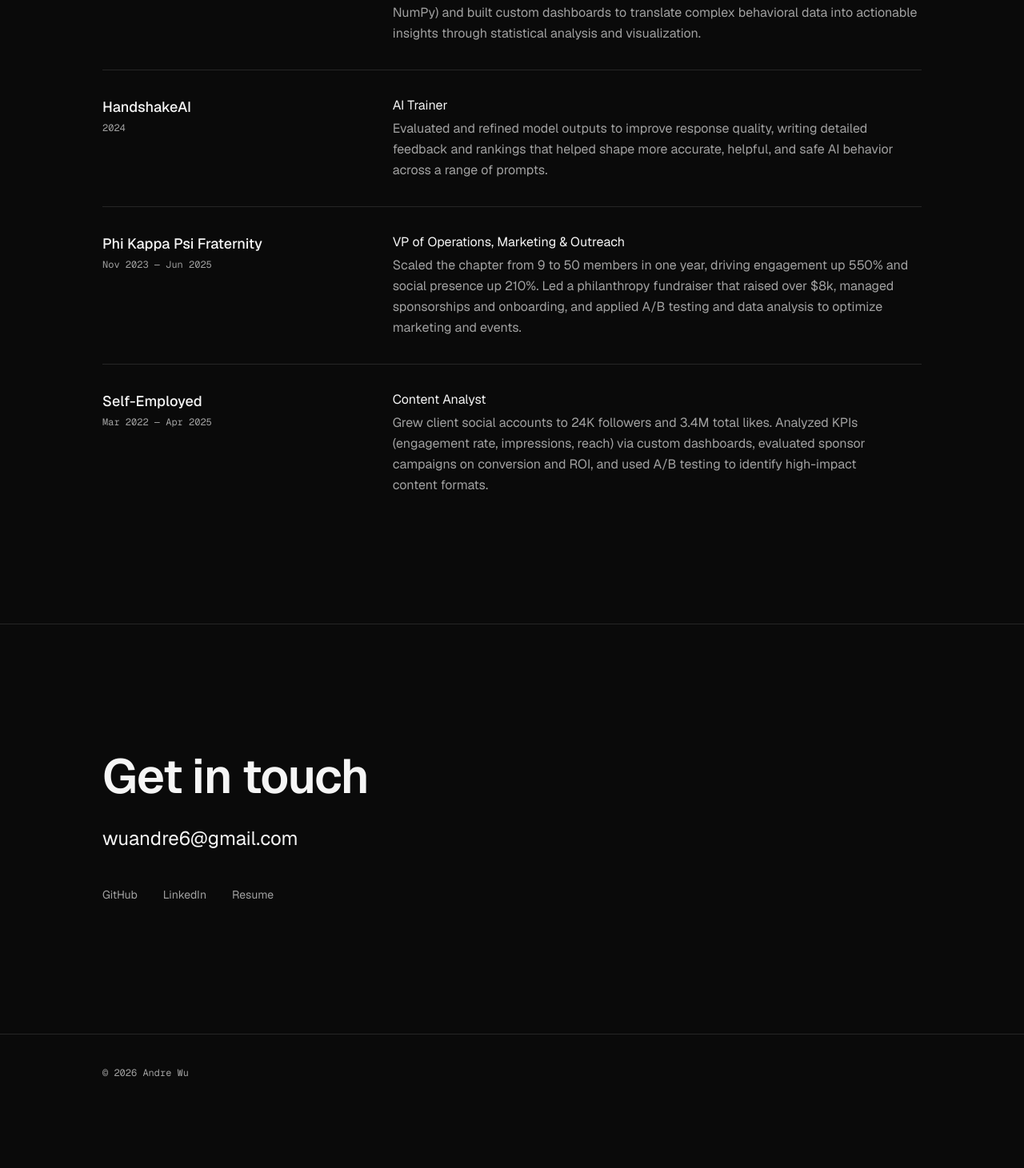
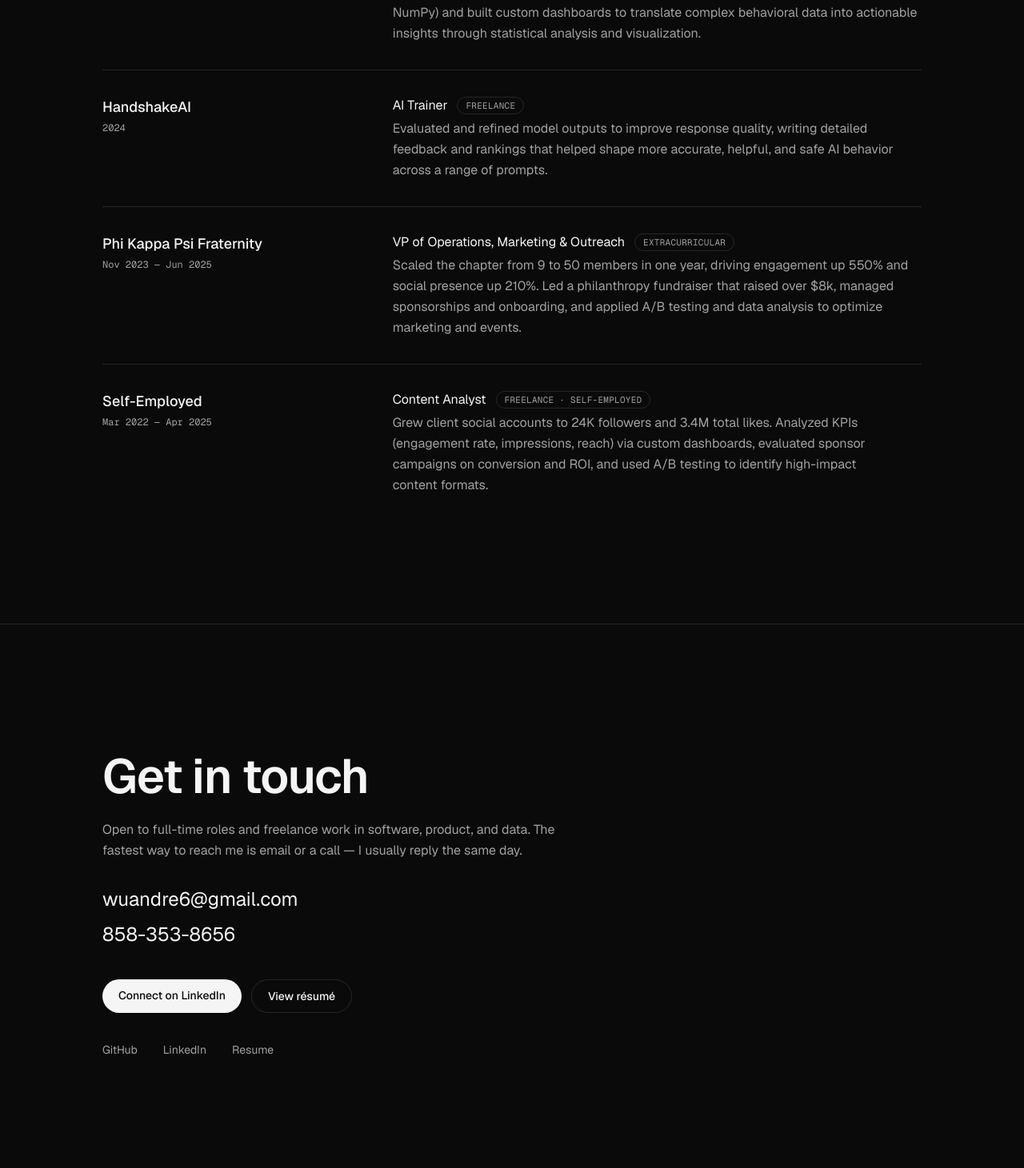
Before and after one commit to andre31517912/portfolio, a Next.js app: page / in a window 1280 px wide. Shown: the part 4989-6450 px from the top of the page at 80% size. Before the commit the page ends 6379 px from the top, so only its background shows below. Built offline with nearby package versions, Linux system fonts and the light colour scheme.

Commit message:
feat: enhance contact info and experience details with new formatting and links
Co-authored-by: andre31517912 <142716377+andre31517912@users.noreply.github.com>

```diff
--- a/components/portfolio/contact.tsx
+++ b/components/portfolio/contact.tsx
@@ -13,17 +13,48 @@ export function Contact() {
           {contact.heading}
         </RevealItem>
 
-        <RevealItem className="mt-8">
+        <RevealItem className="mt-6 max-w-xl text-pretty leading-relaxed text-muted-foreground">
+          {contact.blurb}
+        </RevealItem>
+
+        <RevealItem className="mt-8 flex flex-col gap-3">
           <a
             href={`mailto:${contact.email}`}
-            className="group relative inline-block text-xl text-foreground md:text-2xl"
+            className="group relative inline-block w-fit text-xl text-foreground md:text-2xl"
           >
             {contact.email}
             <span className="absolute bottom-0 left-0 h-px w-0 bg-accent transition-all duration-200 group-hover:w-full" />
           </a>
+          <a
+            href={`tel:${contact.phone.replace(/[^0-9]/g, '')}`}
+            className="group relative inline-block w-fit text-xl text-foreground md:text-2xl"
+          >
+            {contact.phone}
+            <span className="absolute bottom-0 left-0 h-px w-0 bg-accent transition-all duration-200 group-hover:w-full" />
+          </a>
         </RevealItem>
 
-        <RevealItem className="mt-10 flex flex-wrap gap-x-8 gap-y-3 text-sm">
+        <RevealItem className="mt-10 flex flex-wrap gap-3">
+          <a
+            href={contact.linkedin}
+            target="_blank"
+            rel="noreferrer"
+            className="rounded-full bg-foreground px-5 py-2.5 text-sm font-medium text-background transition-opacity duration-200 hover:opacity-90"
+          >
+            Connect on LinkedIn
+          </a>
+          <a
+            href={contact.resume}
+            className="rounded-full border border-border px-5 py-2.5 text-sm font-medium text-foreground transition-colors duration-200 hover:bg-muted"
+            {...(contact.resume === '#'
+              ? {}
+              : { target: '_blank', rel: 'noreferrer' })}
+          >
+            View résumé
+          </a>
+        </RevealItem>
+
+        <RevealItem className="mt-8 flex flex-wrap gap-x-8 gap-y-3 text-sm">
           {contact.links.map((link) => (
             <a
               key={link.label}
--- a/components/portfolio/experience.tsx
+++ b/components/portfolio/experience.tsx
@@ -30,7 +30,12 @@ export function Experience() {
                 </span>
               </div>
               <div>
-                <p className="text-foreground">{job.role}</p>
+                <div className="flex flex-wrap items-center gap-3">
+                  <p className="text-foreground">{job.role}</p>
+                  <span className="rounded-full border border-border px-2.5 py-0.5 font-mono text-[11px] uppercase tracking-wide text-muted-foreground">
+                    {job.type}
+                  </span>
+                </div>
                 <p className="mt-1 text-pretty leading-relaxed text-muted-foreground">
                   {job.description}
                 </p>
--- a/content.ts
+++ b/content.ts
@@ -545,6 +545,7 @@ export function getProjectBySlug(slug: string): Project | undefined {
 export type Experience = {
   company: string
   role: string
+  type: string
   date: string
   description: string
 }
@@ -553,13 +554,15 @@ export const experience: Experience[] = [
   {
     company: "Alpha and Omega Computer Software Solutions",
     role: "Assistant Solutions Architect",
+    type: "Full-time",
     date: "May 2026 — Present",
     description:
       "Lead growth operations and outreach. Shipped a major website redesign on ASP.NET Core MVC (C#, EF Core, MySQL, Bootstrap 5, AWS) focused on SEO and performance, built a fully customized CRM tailored to company workflow, and deployed scraping agents that verify business legitimacy at a 95% confidence rate — trimming 70% of invalid leads.",
   },
   {
     company: "BeReal",
-    role: "Product Design & UI/UX Extern",
+    role: "Product Design & UI/UX",
+    type: "Internship",
     date: "Nov 2025 — Feb 2026",
     description:
       "Owned end-to-end product concept development aimed at growing MAU. Produced lo-fi and hi-fi UI/UX in Figma and Canva, ran user research through study groups and surveys, and benchmarked features against key competitors to surface engagement gaps and differentiation opportunities for stakeholders.",
@@ -567,6 +570,7 @@ export const experience: Experience[] = [
   {
     company: "Cortica",
     role: "Behavior Technician",
+    type: "Contract",
     date: "Jul 2025 — Nov 2025",
     description:
       "Ran hourly sessions with children diagnosed with ASD, collecting and processing clinical data for interdisciplinary care teams. Automated data pipelines with Python (pandas, NumPy) and built custom dashboards to translate complex behavioral data into actionable insights through statistical analysis and visualization.",
@@ -574,6 +578,7 @@ export const experience: Experience[] = [
   {
     company: "HandshakeAI",
     role: "AI Trainer",
+    type: "Freelance",
     date: "2024",
     description:
       "Evaluated and refined model outputs to improve response quality, writing detailed feedback and rankings that helped shape more accurate, helpful, and safe AI behavior across a range of prompts.",
@@ -581,6 +586,7 @@ export const experience: Experience[] = [
   {
     company: "Phi Kappa Psi Fraternity",
     role: "VP of Operations, Marketing & Outreach",
+    type: "Extracurricular",
     date: "Nov 2023 — Jun 2025",
     description:
       "Scaled the chapter from 9 to 50 members in one year, driving engagement up 550% and social presence up 210%. Led a philanthropy fundraiser that raised over $8k, managed sponsorships and onboarding, and applied A/B testing and data analysis to optimize marketing and events.",
@@ -588,6 +594,7 @@ export const experience: Experience[] = [
   {
     company: "Self-Employed",
     role: "Content Analyst",
+    type: "Freelance · Self-employed",
     date: "Mar 2022 — Apr 2025",
     description:
       "Grew client social accounts to 24K followers and 3.4M total likes. Analyzed KPIs (engagement rate, impressions, reach) via custom dashboards, evaluated sponsor campaigns on conversion and ROI, and used A/B testing to identify high-impact content formats.",
@@ -596,7 +603,12 @@ export const experience: Experience[] = [
 
 export const contact = {
   heading: "Get in touch",
+  blurb:
+    "Open to full-time roles and freelance work in software, product, and data. The fastest way to reach me is email or a call — I usually reply the same day.",
   email: "wuandre6@gmail.com",
+  phone: "858-353-8656",
+  linkedin: "https://www.linkedin.com/in/andre-wu-146088250",
+  resume: "#",
   links: [
     { label: "GitHub", href: "https://github.com/andre31517912" },
     { label: "LinkedIn", href: "https://www.linkedin.com/in/andre-wu-146088250" },
```
